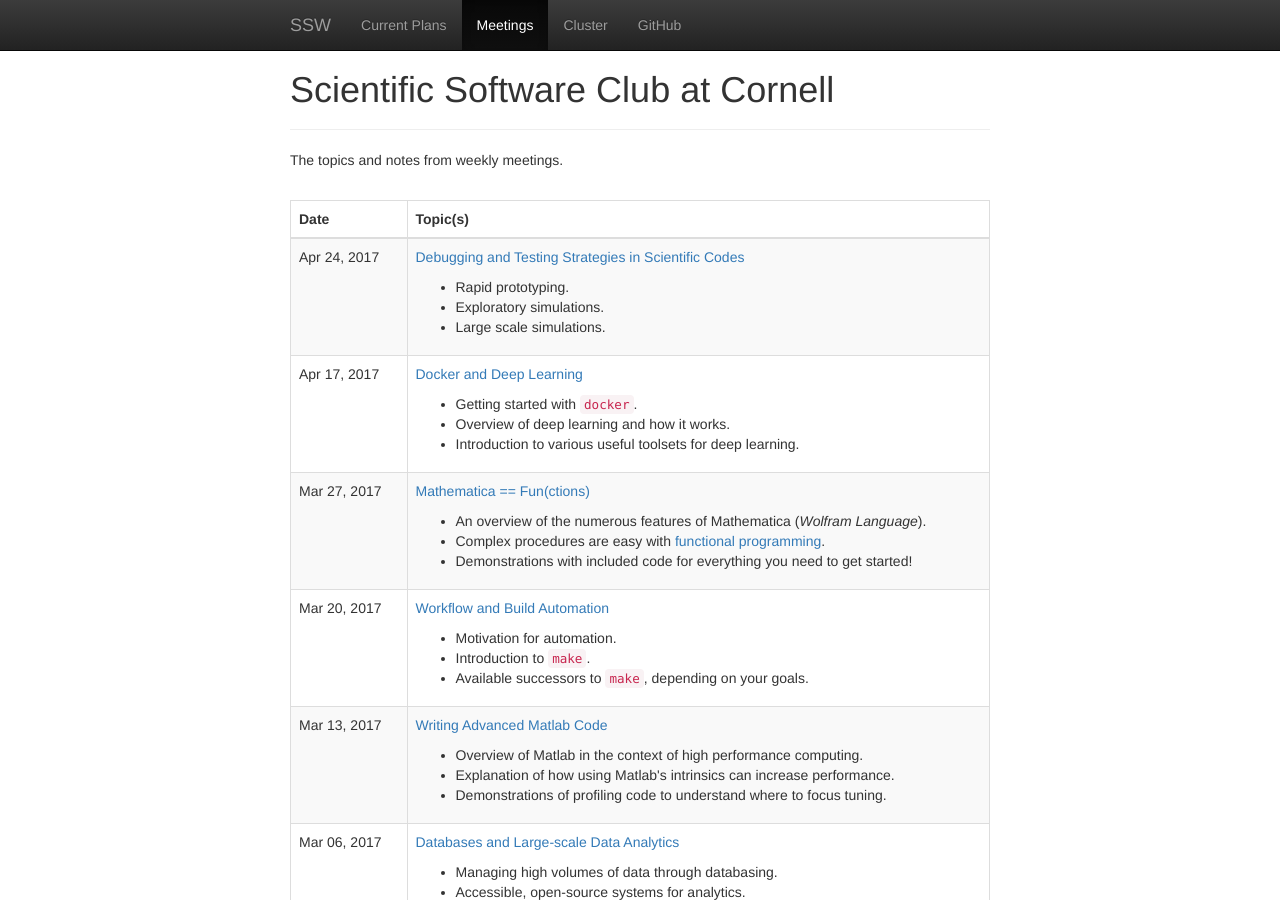
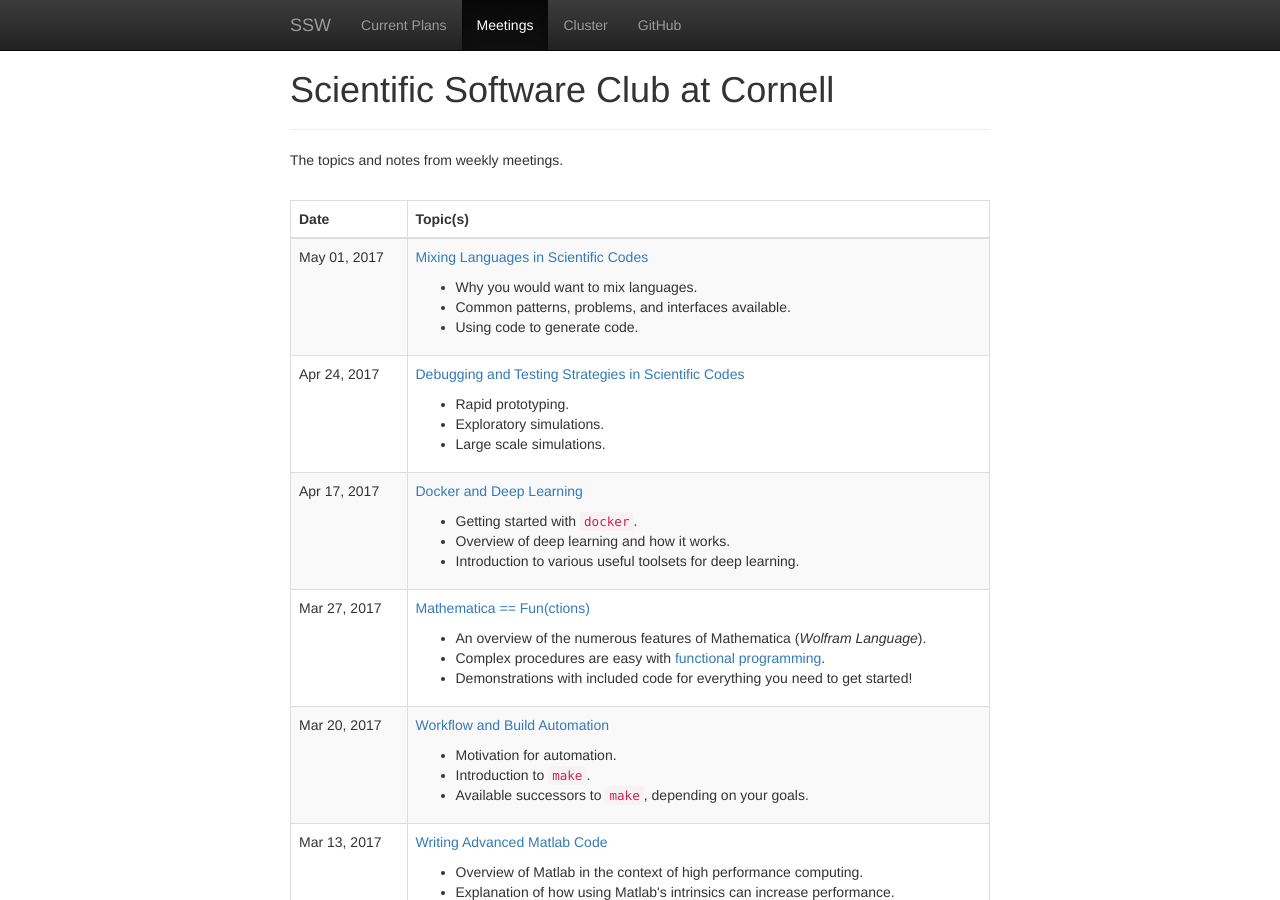
Before and after one commit to cornell-ssw/cornell-ssw.github.io, a Jekyll site: the page built from meetings.html, in a window 1280 px wide and 900 px high. Built offline with Jekyll 4.4.1, drawn with Linux system fonts in a browser that asks for light colours; nearby versions of some CDN libraries.

Commit message:
adding david's missing meeting

```diff
--- a/_data/meetings.yml
+++ b/_data/meetings.yml
@@ -1,3 +1,13 @@
+# Week 20
+################################################################################
+-
+  date: 2017-05-01
+  info: >
+    <a href="/meetings/2017-05-01">Mixing Languages in Scientific Codes</a>
+  brief:
+    - Why you would want to mix languages.
+    - Common patterns, problems, and interfaces available.
+    - Using code to generate code.
 # Week 20
 ################################################################################
 -
--- /dev/null
+++ b/meetings/2017-05-01.md
@@ -0,0 +1,37 @@
+---
+title: Mixing Languages in Scientific Codes
+layout: post
+speakers:
+  - speaker:
+    name: David Bindel
+    affil: Cornell University
+    url: http://www.cs.cornell.edu/~bindel/
+---
+
+# Overview
+--------------------------------------------------------------------------------
+- [Mixing Languages in Scientific Codes](#mixing-languages-in-scientific-codes)
+    - Why you would want to mix languages.
+    - Common patterns, problems, and interfaces available.
+    - Using code to generate code.
+
+# Mixing Languages in Scientific Codes
+--------------------------------------------------------------------------------
+
+Presentation courtesy of Bennett Wineholt.
+
+**Abstract**:
+
+_Different languages are favored by different computational scientists for good reason:
+Fortran for legacy and speed, C/C++ for large frameworks and fast kernels, Julia and
+MATLAB and Python and R for their array syntax and ease of use.  But when your
+simulation framework is in C++, you want to call some old solvers written in Fortran,
+and the student working with you mostly knows Python or MATLAB, how can you manage it
+all?  In this talk, we discuss some techniques and challenges of mixed language
+programming, with a particular emphasis on "front-end / back-end" combinations where
+high-level logic is written in a language like MATLAB or Python and the computational
+kernels are written in a compiled language._
+
+--------------------------------------------------------------------------------
+
+<script async class="speakerdeck-embed" data-id="1e98808d40304917ab0304d3ee3fb5df" data-ratio="1.77777777777778" src="//speakerdeck.com/assets/embed.js"></script>
```
